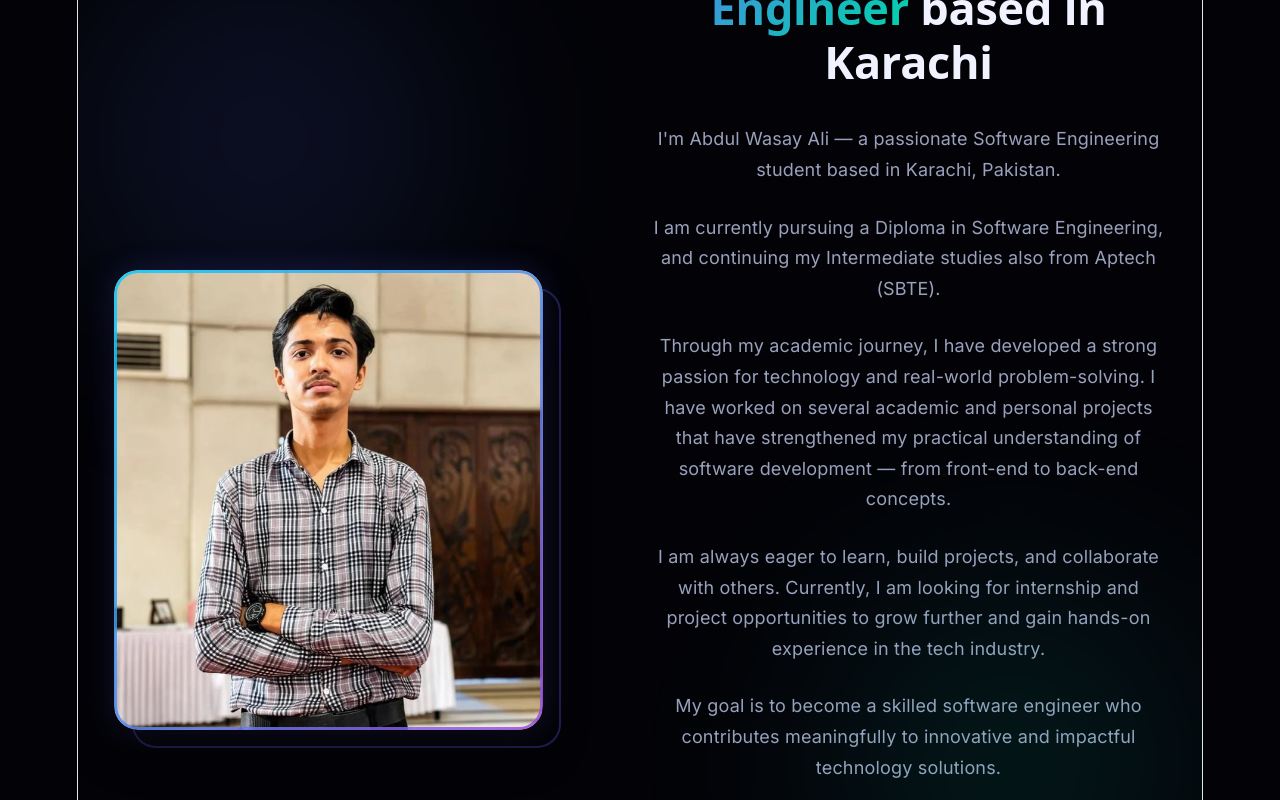
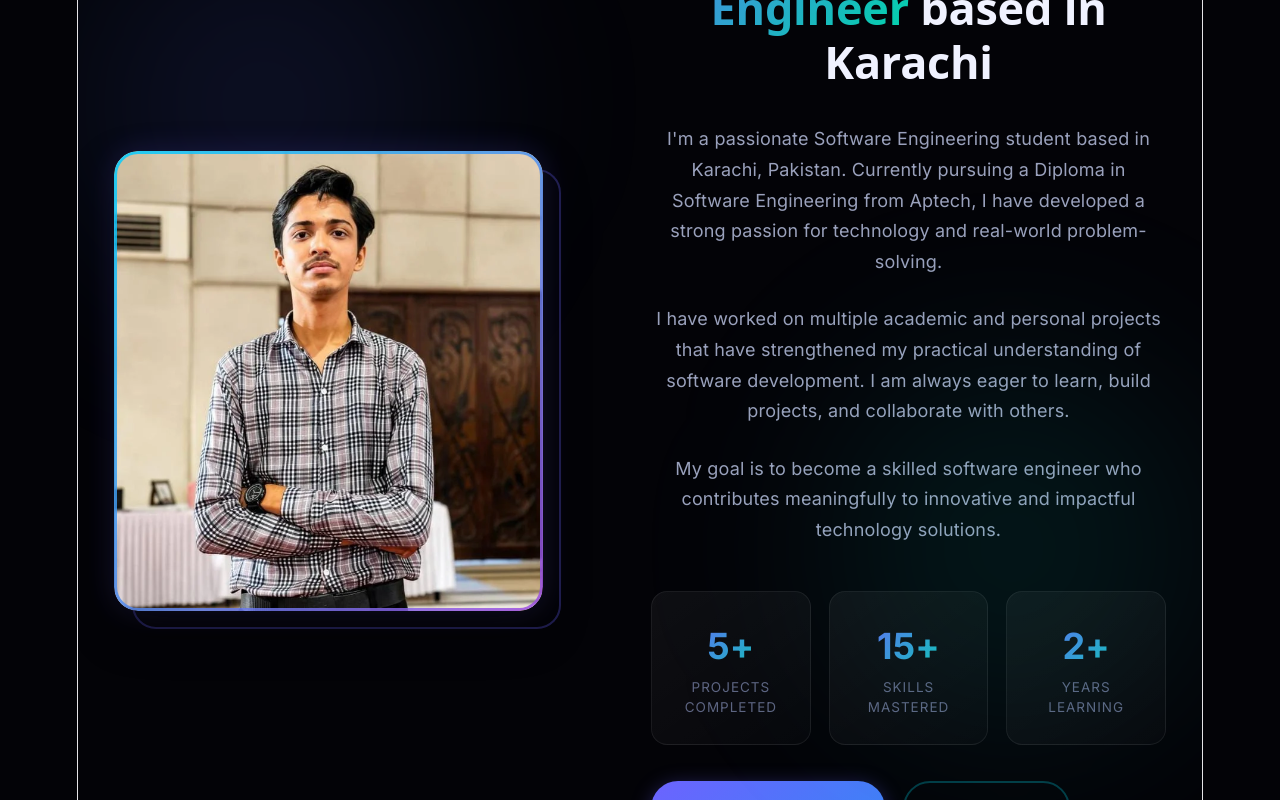
Before and after one commit to AbdulWasayAli/Portfolio, a React (Vite) app: page / in a window 1280 px wide. Shown: the part 1160-1960 px from the top of the page. Built offline with nearby package versions, Linux system fonts and the light colour scheme; no server answers; the HTML template or start-up script is replaced by a standard one.

Commit message:
chore(about): revert about section text back to original portfolio narrative

```diff
--- a/src/data/portfolioData.js
+++ b/src/data/portfolioData.js
@@ -35,10 +35,8 @@ export const heroData = {
 
 export const aboutData = {
   paragraphs: [
-    "I'm Abdul Wasay Ali — a passionate Software Engineering student based in Karachi, Pakistan.",
-    "I am currently pursuing a Diploma in Software Engineering, and continuing my Intermediate studies also from Aptech (SBTE).",
-    "Through my academic journey, I have developed a strong passion for technology and real-world problem-solving. I have worked on several academic and personal projects that have strengthened my practical understanding of software development — from front-end to back-end concepts.",
-    "I am always eager to learn, build projects, and collaborate with others. Currently, I am looking for internship and project opportunities to grow further and gain hands-on experience in the tech industry.",
+    "I'm a passionate Software Engineering student based in Karachi, Pakistan. Currently pursuing a Diploma in Software Engineering from Aptech, I have developed a strong passion for technology and real-world problem-solving.",
+    "I have worked on multiple academic and personal projects that have strengthened my practical understanding of software development. I am always eager to learn, build projects, and collaborate with others.",
     "My goal is to become a skilled software engineer who contributes meaningfully to innovative and impactful technology solutions.",
   ],
   stats: [
```
